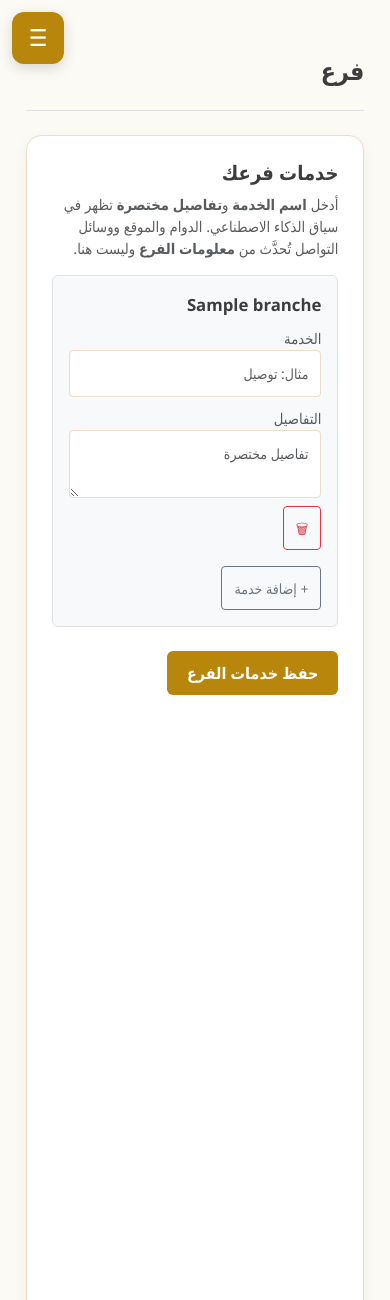
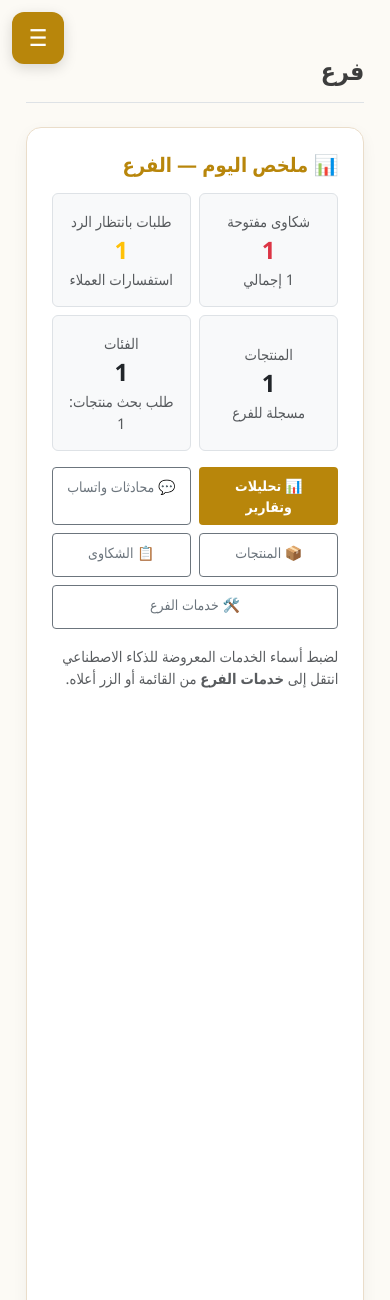
Before and after one commit to familysystemai-bot/family, a Python web app: template templates/dashboard.html in a window 390 px wide. Shown: the top 1300 px of the page. Run offline with Jinja, Linux system fonts and the light colour scheme; the template is opened without the code that fills it: most values are stand-ins (such as "Sample title", 1, 10 or a date in 2020); grey boxes marked "Sample" are stand-in pictures.

Commit message:
fix(branch dashboard): overview first on mobile; move branch services down; sidebar links
Co-authored-by: Cursor <cursoragent@cursor.com>

```diff
--- a/templates/dashboard.html
+++ b/templates/dashboard.html
@@ -59,6 +59,18 @@
         .inq-reply-panel { background: #f0f9ff; border: 1px solid #bae6fd; border-radius: 10px; padding: 14px; margin-top: 8px; display: none; }
         .inq-reply-panel.show { display: block; }
         .inq-customer-img { max-width: 120px; border-radius: 8px; border: 2px solid #bae6fd; }
+        /* ── ملخص الفرع (جوال أوضح؛ يقلّل فراغ المحتوى الأول) ── */
+        .branch-overview-card .branch-overview-kpi .border.rounded.p-3 {
+            min-height: 5rem;
+            display: flex;
+            flex-direction: column;
+            justify-content: center;
+        }
+        @media (max-width: 768px) {
+            .branch-overview-card { margin-bottom: 1rem !important; }
+            .branch-overview-card .branch-overview-kpi .fs-3 { font-size: 1.5rem !important; }
+            .branch-overview-actions .btn { flex: 1 1 calc(50% - 6px); min-width: 0; font-size: 0.875rem; }
+        }
     </style>
 </head>
 <body class="dash-body">
@@ -75,7 +87,7 @@
                     <h5 class="mt-3 fw-bold" style="color: var(--accent-gold);">العائلة FAMILY</h5>
                 </div>
                 <nav class="nav flex-column mt-3">
-                    <a class="nav-link active" href="/dashboard">🏠 الرئيسية</a>
+                    <a class="nav-link active" href="{{ url_for('dashboard') }}#branch-overview-block">🏠 الرئيسية / ملخص</a>
                     <a class="nav-link" href="#branch-categories-block">📂 الفئات والأقسام</a>
                     <a class="nav-link" href="/add_product">➕ إضافة منتج</a>
                     <a class="nav-link" href="/products">📦 المنتجات</a>
@@ -89,6 +101,7 @@
                         {% endif %}
                     </a>
                     <a class="nav-link" href="#branch-product-requests-block">🔎 طلبات البحث عن منتج</a>
+                    <a class="nav-link" href="#branch-services-block">🛠️ خدمات الفرع (للذكاء الاصطناعي)</a>
                     <a class="nav-link" href="#liveAnalyticsOffcanvas" data-bs-toggle="offcanvas" data-bs-target="#liveAnalyticsOffcanvas" aria-controls="liveAnalyticsOffcanvas">📊 التحليلات الحية</a>
                     <hr class="mx-3">
 
@@ -135,14 +148,67 @@
                 {% endif %}
                 {% endwith %}
 
-                <div class="d-flex justify-content-between align-items-center mb-4 border-bottom pb-3">
-                    <h2 class="fw-bold">
-                        فرع <span style="color: var(--accent-gold);">{{ session['city_name'] }}</span>
+                {% set open_count = branch_complaints | selectattr('status', 'ne', 'resolved') | list | length %}
+                {% set n_complaints = branch_complaints | length %}
+                {% set n_products = products | length %}
+                {% set n_cats = main_categories | length %}
+                {% set n_prod_req = branch_product_requests | length %}
+                {% set br_city_raw = (session.get('city_name') or '') | trim %}
+
+                <div class="d-flex justify-content-between align-items-center mb-4 border-bottom pb-3 flex-wrap gap-2">
+                    <h2 class="fw-bold mb-0">
+                        {% if br_city_raw.startswith('فرع') %}
+                        <span style="color: var(--accent-gold);">{{ br_city_raw }}</span>
+                        {% else %}
+                        فرع <span style="color: var(--accent-gold);">{{ br_city_raw }}</span>
+                        {% endif %}
                     </h2>
                 </div>
 
-                {% set company_info_scope = 'branch' %}
-                {% include 'partials/company_info_block.html' %}
+                {# ملخص تنفيذي في الأعلى — خدمات الفرع تُعرض أسفلاً ورابطها من الشريط الجانبي #}
+                <div id="branch-overview-block" class="stat-card mb-4 branch-overview-card">
+                    <div class="d-flex justify-content-between align-items-start flex-wrap gap-2 mb-3">
+                        <h5 class="fw-bold mb-0" style="color: var(--accent-gold);">📊 ملخص اليوم — الفرع</h5>
+                    </div>
+                    <div class="row g-2 g-md-3 branch-overview-kpi mb-3">
+                        <div class="col-6 col-md">
+                            <div class="border rounded p-3 text-center bg-light h-100">
+                                <div class="small text-muted">شكاوى مفتوحة</div>
+                                <div class="fs-3 fw-bold {% if open_count > 0 %}text-danger{% else %}text-success{% endif %}">{{ open_count }}</div>
+                                <div class="small text-muted">{{ n_complaints }} إجمالي</div>
+                            </div>
+                        </div>
+                        <div class="col-6 col-md">
+                            <div class="border rounded p-3 text-center bg-light h-100">
+                                <div class="small text-muted">طلبات بانتظار الرد</div>
+                                <div class="fs-3 fw-bold {% if pending_inquiries_count > 0 %}text-warning{% else %}text-success{% endif %}">{{ pending_inquiries_count }}</div>
+                                <div class="small text-muted">استفسارات العملاء</div>
+                            </div>
+                        </div>
+                        <div class="col-6 col-md">
+                            <div class="border rounded p-3 text-center bg-light h-100">
+                                <div class="small text-muted">المنتجات</div>
+                                <div class="fs-3 fw-bold text-dark">{{ n_products }}</div>
+                                <div class="small text-muted">مسجلة للفرع</div>
+                            </div>
+                        </div>
+                        <div class="col-6 col-md">
+                            <div class="border rounded p-3 text-center bg-light h-100">
+                                <div class="small text-muted">الفئات</div>
+                                <div class="fs-3 fw-bold text-dark">{{ n_cats }}</div>
+                                <div class="small text-muted">طلب بحث منتجات: {{ n_prod_req }}</div>
+                            </div>
+                        </div>
+                    </div>
+                    <div class="d-flex flex-wrap gap-2 branch-overview-actions">
+                        <button type="button" class="btn btn-gold btn-sm" data-bs-toggle="offcanvas" data-bs-target="#liveAnalyticsOffcanvas" aria-controls="liveAnalyticsOffcanvas">📊 تحليلات وتقارير</button>
+                        <a href="{{ url_for('wa_inbox.branch_messages_page') }}" class="btn btn-outline-secondary btn-sm">💬 محادثات واتساب</a>
+                        <a href="/products" class="btn btn-outline-secondary btn-sm">📦 المنتجات</a>
+                        <a href="#branch-complaints-block" class="btn btn-outline-secondary btn-sm">📋 الشكاوى</a>
+                        <a href="#branch-services-block" class="btn btn-outline-secondary btn-sm d-md-none">🛠️ خدمات الفرع</a>
+                    </div>
+                    <p class="small text-muted mt-3 mb-0">لضبط أسماء الخدمات المعروضة للذكاء الاصطناعي انتقل إلى <strong>خدمات الفرع</strong> من القائمة أو الزر أعلاه.</p>
+                </div>
 
                 <!-- ── الفئات ── -->
                 <div class="row g-4 mb-5" id="branch-categories-block">
@@ -185,7 +251,6 @@
                 ══════════════════════════════════════ -->
                 <div class="mb-2 d-flex align-items-center justify-content-between" id="branch-complaints-block">
                     <h4 class="fw-bold mb-0">📋 شكاوى الفرع</h4>
-                    {% set open_count = branch_complaints | selectattr('status', 'ne', 'resolved') | list | length %}
                     {% if open_count > 0 %}
                     <span class="badge bg-danger fs-6">{{ open_count }} مفتوحة</span>
                     {% endif %}
@@ -450,6 +515,11 @@
                     {% endif %}
                 </div>
 
+                <div id="branch-services-block" class="branch-dash-services-anchor">
+                    {% set company_info_scope = 'branch' %}
+                    {% include 'partials/company_info_block.html' %}
+                </div>
+
             </div><!-- /dash-main -->
         </div>
     </div>
```
